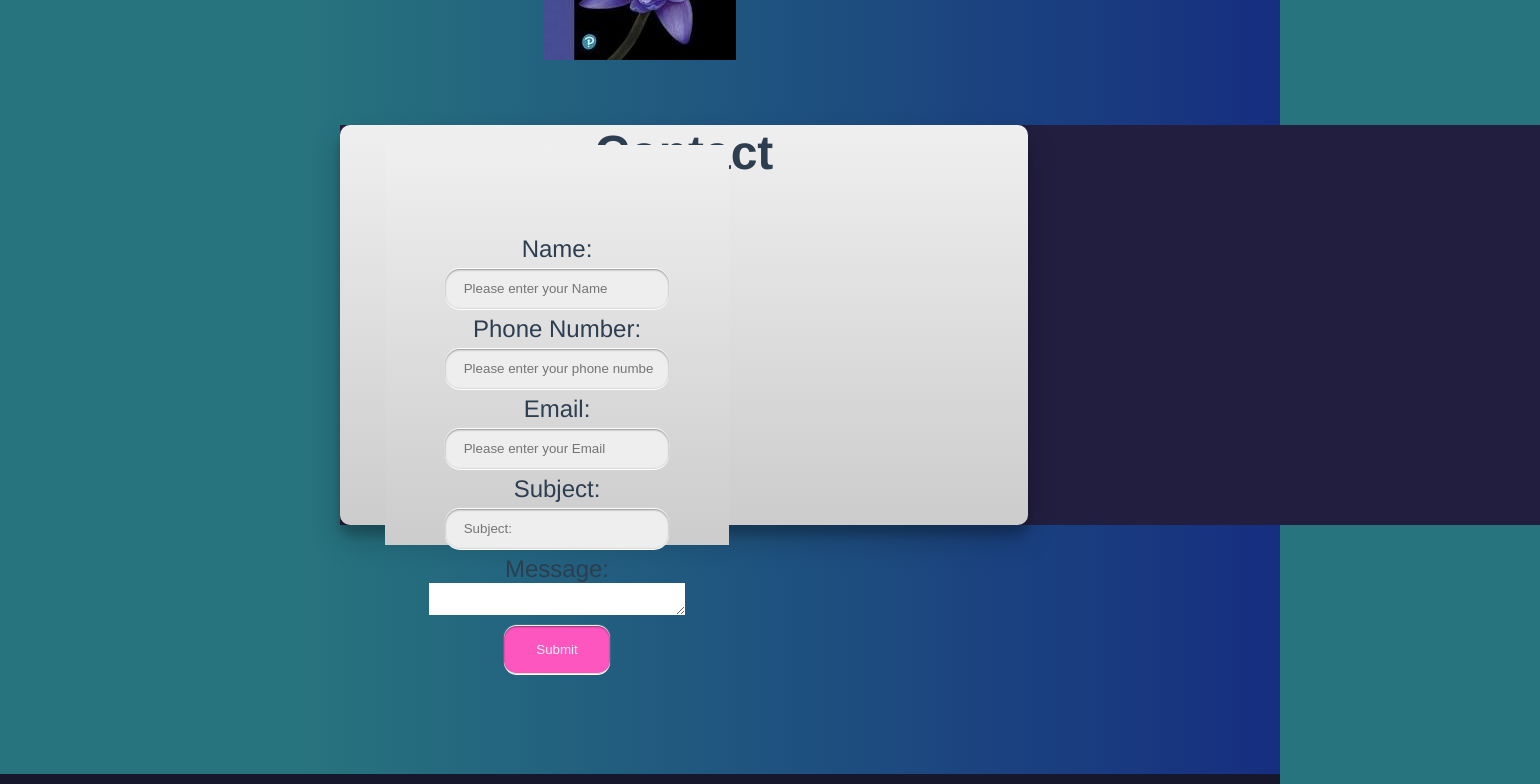
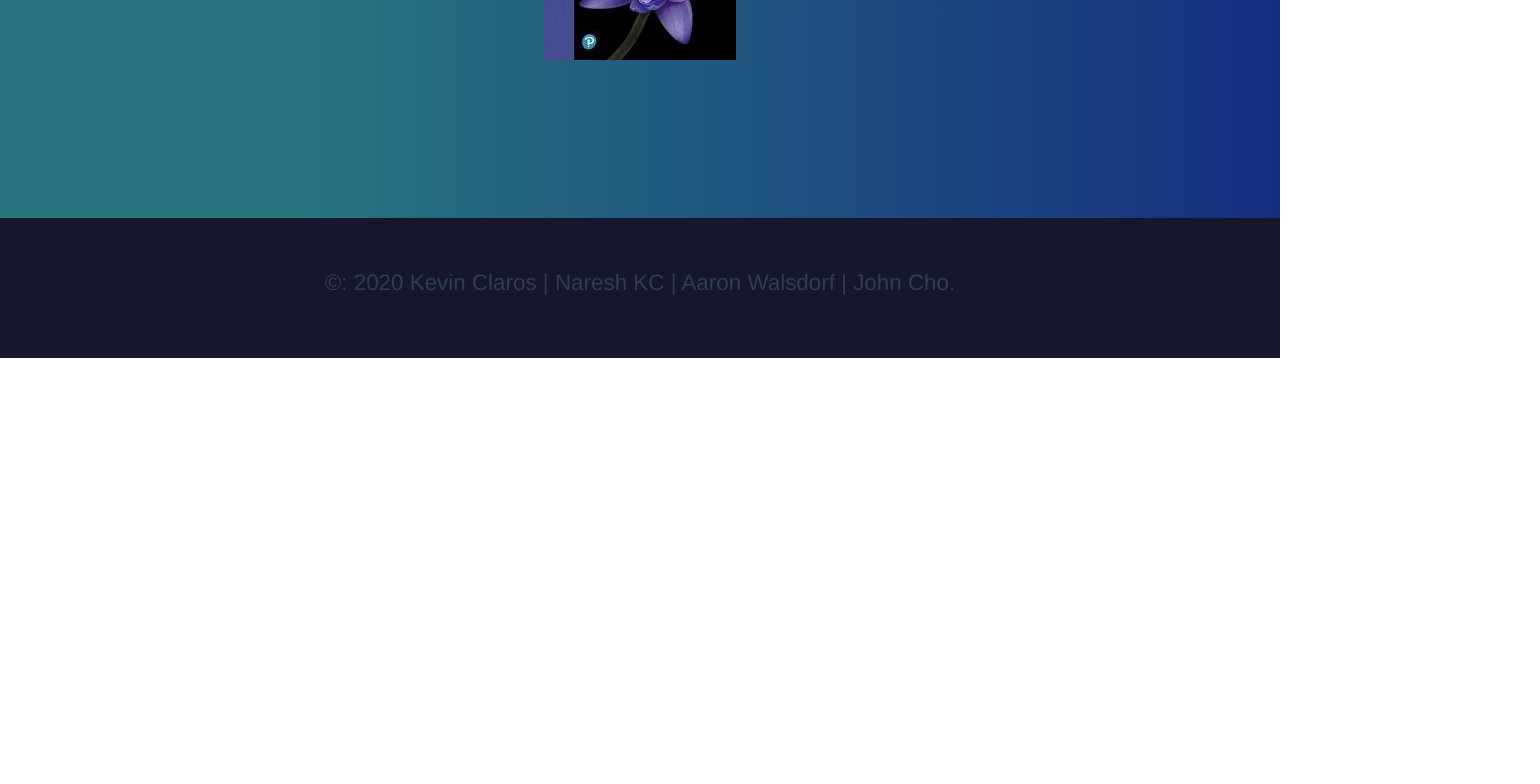
Before and after one commit to kcnaresh13/BarterX, a Vue app in the folder client/: page / in a window 1280 px wide. Shown: the part 1260-2044 px from the top of the page, 1540 px wide, since content can reach past the window. After the commit the page ends 1618 px from the top, so only its background shows below. Built offline with nearby package versions, Linux system fonts and the light colour scheme.

Commit message:
added title

```diff
--- a/client/src/components/HomepageBody.vue
+++ b/client/src/components/HomepageBody.vue
@@ -29,7 +29,7 @@
       <img src="../assets/bioTextbook.jpg" />
     </div>
 
-    <section class="contact" id="contact">
+    <!-- <section class="contact" id="contact">
       <div class="container">
         <div class="section-heading">
           <h1>Contact</h1>
@@ -60,7 +60,7 @@
           <input type="submit" value="Submit" />
         </form>
       </div>
-    </section>
+    </section> -->
   </div>
 </template>
 
```
